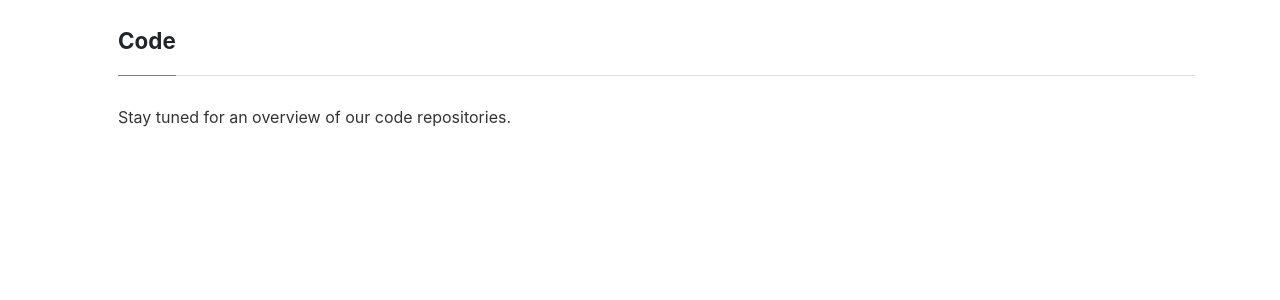
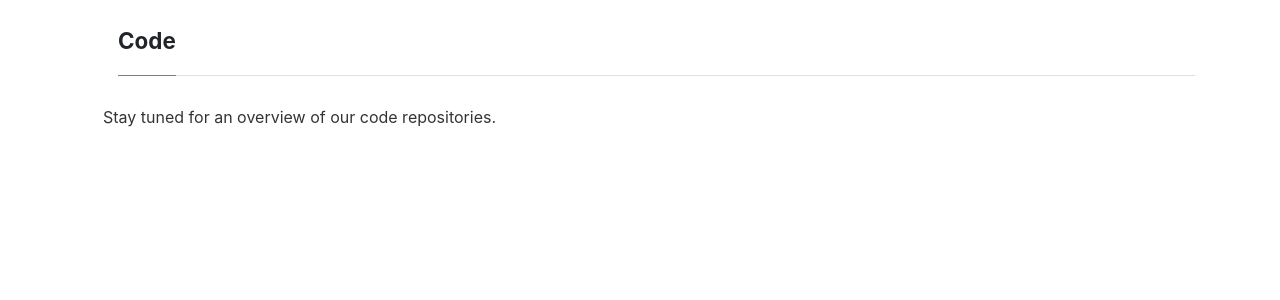
Before and after one commit to FNNDSC/website-old, a Jekyll site: the page built from _pages/code.md, in a window 1280 px wide. Shown: the part 136-436 px from the top of the page. Built offline with Jekyll 4.4.1, drawn with Linux system fonts in a browser that asks for light colours; nearby versions of some CDN libraries; some web fonts are replaced.

Commit message:
removing col restriction on main article area for better responsive design layout

```diff
--- a/_layouts/page.html
+++ b/_layouts/page.html
@@ -8,7 +8,7 @@
         <h2><span>{{ page.title }}</span></h2>
     </div>
 <div class="row">
-    <div class="article-post col-8">
+    <div class="article-post">
     {{content}}
     </div>
   <!--
```
